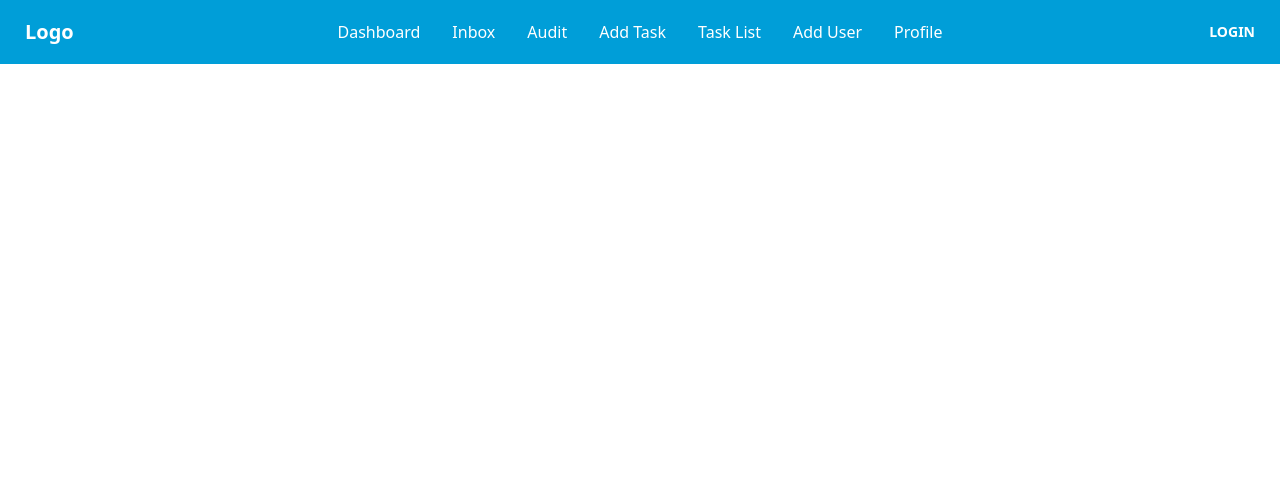
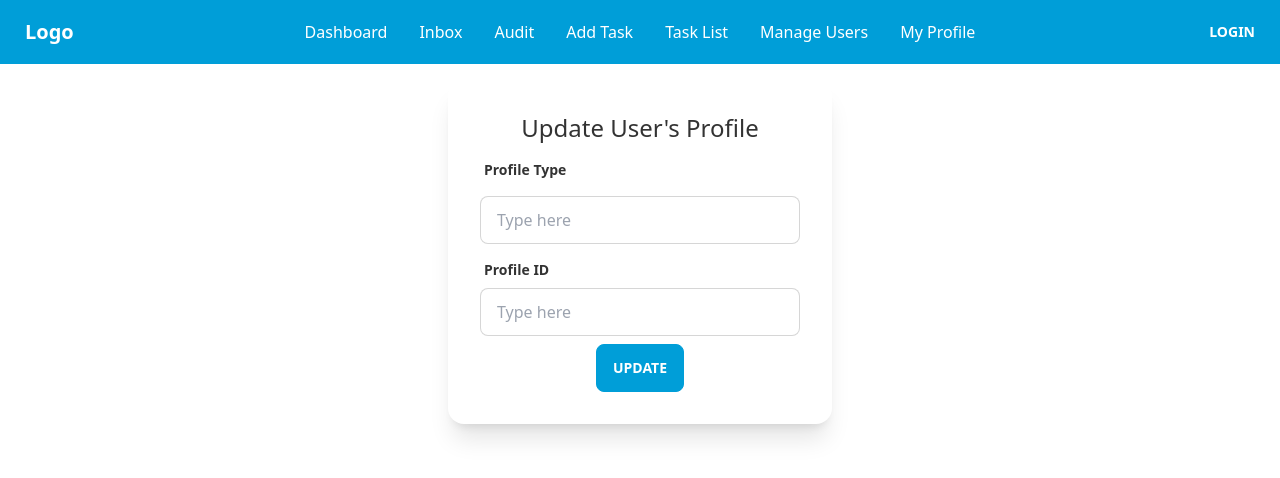
Before and after one commit to n00bNn00b/ARC-ng, a React (Create React App) app in the folder client/: page /updateuserprofile/1 in a window 1280 px wide. Shown: the top 478 px of the page. Built offline with nearby package versions, Linux system fonts and the light colour scheme; no server answers.

Commit message:
profiling update system added

```diff
--- a/client/src/App.js
+++ b/client/src/App.js
@@ -12,6 +12,9 @@ import { ToastContainer } from "react-toastify";
 import "react-toastify/dist/ReactToastify.css";
 import Profile from "./pages/Profile/Profile";
 import Inbox from "./pages/Inbox/Inbox";
+import UserManage from "./pages/UserManage/UserManage";
+import UpdateUserProfile from "./pages/UserManage/UpdateUserProfile";
+import AddNewProfile from "./pages/UserManage/AddNewProfile";
 
 function App() {
   return (
@@ -19,6 +22,7 @@ function App() {
       <Navbar />
       <Routes>
         <Route path="/" element={<Login />} />
+        <Route path="/manageuser" element={<UserManage />} />
         <Route path="/adduser" element={<Signup />} />
         <Route path="/login" element={<Login />} />
         <Route path="/dashboard" element={<Dashboard />} />
@@ -26,7 +30,9 @@ function App() {
         <Route path="/audit" element={<Audit />} />
         <Route path="/addtask" element={<Tasks />} />
         <Route path="/tasklist" element={<TaskList />} />
-        <Route path="/profile" element={<Profile />} />
+        <Route path="/updateuserprofile/:id" element={<UpdateUserProfile />} />
+        <Route path="/addprofile/" element={<AddNewProfile />} />
+        <Route path="/myprofile" element={<Profile />} />
         <Route path="/resetpassword" element={<ResetPassword />} />
       </Routes>
       <ToastContainer autoClose={3000} />
--- a/client/src/components/Login/Login.jsx
+++ b/client/src/components/Login/Login.jsx
@@ -1,4 +1,4 @@
-import React, { useState } from "react";
+import React from "react";
 import { Link, useNavigate } from "react-router-dom";
 import CardLogo from "../CardLogo/CardLogo";
 import LogoFull from "../LogoFull/LogoFull";
@@ -6,48 +6,44 @@ import axios from "axios";
 import { toast } from "react-toastify";
 
 const Login = () => {
-  const [uid, setUid] = useState();
-  const jobtitles = [
-    {
-      id: 1,
-      name: "Admin",
-    },
-    {
-      id: 2,
-      name: "Manager",
-    },
-    {
-      id: 3,
-      name: "Staff",
-    },
-  ];
+  // const jobtitles = [
+  //   {
+  //     id: 1,
+  //     name: "Admin",
+  //   },
+  //   {
+  //     id: 2,
+  //     name: "Manager",
+  //   },
+  //   {
+  //     id: 3,
+  //     name: "Staff",
+  //   },
+  // ];
   const navigate = useNavigate();
   const loginHandler = async (e) => {
     e.preventDefault();
-    const username = e.target.username.value;
+    const profileID = e.target.profileID.value;
     const password = e.target.password.value;
-    const jobtitle = e.target.jobtitle.value;
-    // console.log(email, password);
-
+    const profileType = e.target.profileType.value;
     await axios
-      .post("http://localhost:5000/userId", {
-        username,
-      })
-      .then((res) => setUid(res.data.uid))
-      .catch((err) => toast.error(err.response.data.error));
-
-    await axios
-      .post("http://localhost:5000/login", {
-        userId: uid,
-        jobtitle,
-        password,
-      })
+      .post(
+        "http://localhost:5000/login",
+        {
+          profileID,
+          profileType,
+          password,
+        },
+        {
+          "Content-Type": "application/json",
+        }
+      )
       .then((res) => {
+        console.log(res.data);
         if (res.data.error) {
           toast.error(res.data.error);
         } else {
           toast.success(res.data.message);
-          console.log(uid);
           navigate("/dashboard");
         }
       })
@@ -73,7 +69,7 @@ const Login = () => {
               Welcome back! Please enter your details.
             </p>
             <form onSubmit={loginHandler}>
-              <select
+              {/* <select
                 defaultValue="Select Job Title"
                 className="select select-bordered w-full max-w-xs"
                 name="jobtitle"
@@ -84,13 +80,23 @@ const Login = () => {
                     {jobtitle.name}
                   </option>
                 ))}
-              </select>
+              </select> */}
               <label className="label">
-                <span className="label-text font-bold">Uername</span>
+                <span className="label-text font-bold">Profile Type</span>
               </label>
               <input
                 type="text"
-                name="username"
+                name="profileType"
+                placeholder="username"
+                className="input input-bordered w-full max-w-xs"
+                required
+              />
+              <label className="label">
+                <span className="label-text font-bold">Profile ID</span>
+              </label>
+              <input
+                type="text"
+                name="profileID"
                 placeholder="Enter your username"
                 className="input input-bordered w-full max-w-xs"
                 required
--- a/client/src/components/Navbar/Navbar.jsx
+++ b/client/src/components/Navbar/Navbar.jsx
@@ -78,22 +78,22 @@ const Navbar = () => {
             </li>
             <li>
               <NavLink
-                to="/adduser"
+                to="/manageuser"
                 className={({ isActive }) =>
                   isActive ? "bg-warning focused" : ""
                 }
               >
-                Add User
+                Manage Users
               </NavLink>
             </li>
             <li>
               <NavLink
-                to="/profile"
+                to="/myprofile"
                 className={({ isActive }) =>
                   isActive ? "bg-warning focused" : ""
                 }
               >
-                Profile
+                My Profile
               </NavLink>
             </li>
           </ul>
@@ -159,22 +159,22 @@ const Navbar = () => {
           </li>
           <li>
             <NavLink
-              to="/adduser"
+              to="/manageuser"
               className={({ isActive }) =>
                 isActive ? "bg-warning focused" : ""
               }
             >
-              Add User
+              Manage Users
             </NavLink>
           </li>
           <li>
             <NavLink
-              to="/profile"
+              to="/myprofile"
               className={({ isActive }) =>
                 isActive ? "bg-warning focused" : ""
               }
             >
-              Profile
+              My Profile
             </NavLink>
           </li>
         </ul>
--- a/client/src/pages/Tasks/TaskList.jsx
+++ b/client/src/pages/Tasks/TaskList.jsx
@@ -9,13 +9,17 @@ const TaskList = () => {
   const [tasks, setTasks] = useState([]);
   useEffect(() => {
     const url = "http://localhost:5000/tasks";
-    axios.get(url).then((res) => setTasks(res.data));
+    axios.get(url).then((res) => {
+      setTasks(res.data);
+      console.log(res.data);
+    });
   }, []);
 
   const deleteHandler = (id) => {
+    console.log(id);
     axios.delete(`http://localhost:5000/task/${id}`).then((res) => {
       if (res.status === 200) {
-        const newTasks = tasks.filter((task) => task._id !== id);
+        const newTasks = tasks.filter((task) => task._id);
         setTasks([...newTasks]);
         toast.success(res.data.message);
       } else {
--- /dev/null
+++ b/client/src/pages/UserManage/AddNewProfile.jsx
@@ -0,0 +1,11 @@
+import React from "react";
+
+const AddNewProfile = () => {
+  return (
+    <div className="my-20">
+      <h2>Add New Profile</h2>
+    </div>
+  );
+};
+
+export default AddNewProfile;
--- /dev/null
+++ b/client/src/pages/UserManage/UpdateUserProfile.jsx
@@ -0,0 +1,57 @@
+import axios from "axios";
+import React, { useEffect, useState } from "react";
+import { useParams } from "react-router-dom";
+
+const UpdateUserProfile = () => {
+  const [profileType, setProfileType] = useState("");
+  const [profileID, setProfileID] = useState("");
+  const _id = useParams();
+  const id = _id.id;
+
+  useEffect(() => {
+    axios
+      .get(`http://localhost:5000/updateuserprofile/${id}`)
+      .then((res) => {
+        setProfileType(res.data.profileType);
+        setProfileID(res.data.profileID);
+      })
+      .catch((err) => console.log(err));
+  }, [id]);
+  return (
+    <div className="my-20">
+      <div className="card flex mx-auto w-96 bg-base-100 shadow-xl">
+        <div className="card-body">
+          <h2 className="text-center text-2xl">Update User's Profile</h2>
+          <div className="form-control w-full max-w-xs">
+            <label className="label">
+              <span className="label-text font-bold">Profile Type</span>
+            </label>
+            <input
+              type="text"
+              defaultValue={profileType}
+              onChange={(e) => setProfileType(e.target.value)}
+              placeholder="Type here"
+              className="input input-bordered w-full max-w-xs my-2"
+            />
+            <label className="label">
+              <span className="label-text font-bold">Profile ID</span>
+            </label>
+
+            <input
+              type="text"
+              defaultValue={profileID}
+              onChange={(e) => setProfileID(e.target.value)}
+              placeholder="Type here"
+              className="input input-bordered w-full max-w-xs"
+            />
+          </div>
+          <div className="card-actions flex mx-auto">
+            <button className="btn btn-primary text-white">Update</button>
+          </div>
+        </div>
+      </div>
+    </div>
+  );
+};
+
+export default UpdateUserProfile;
--- /dev/null
+++ b/client/src/pages/UserManage/UserList.jsx
@@ -0,0 +1,60 @@
+import axios from "axios";
+import React, { useEffect, useState } from "react";
+import { Link } from "react-router-dom";
+
+const UserList = () => {
+  const [users, setUsers] = useState([]);
+  const url = "http://localhost:5000/userProfiles";
+  useEffect(() => {
+    axios
+      .get(url)
+      .then((res) => setUsers(res.data))
+      .catch((err) => console.log(err));
+  }, []);
+  console.log(users);
+  return (
+    <div className="card  mx-auto my-10 mb-20 bg-base-100 shadow-2xl">
+      <div className="overflow-x-auto overflow-y-auto mx-2">
+        <table className="table z-0 w-full">
+          {/* head */}
+          <thead>
+            <tr>
+              <th>SL</th>
+              <th>Profile Type</th>
+              <th>Profile ID</th>
+              <th>Action</th>
+            </tr>
+          </thead>
+          <tbody>
+            {/* row  */}
+
+            {users.map((user, index) => (
+              <tr key={user._id} className="hover hover:text-primary">
+                <td>{index + 1}</td>
+                <td>{user.profileType}</td>
+                <td>{user.profileID}</td>
+                <td className="flex space-x-2">
+                  <Link
+                    to={`/updateuserprofile/${user._id}`}
+                    className="btn btn-warning text-white btn-sm"
+                    aria-label="Update Profile"
+                  >
+                    Update Profile
+                  </Link>
+                  <Link
+                    to="/addprofile"
+                    className="btn btn-primary text-white btn-sm"
+                  >
+                    Add New Profile
+                  </Link>
+                </td>
+              </tr>
+            ))}
+          </tbody>
+        </table>
+      </div>
+    </div>
+  );
+};
+
+export default UserList;
--- /dev/null
+++ b/client/src/pages/UserManage/UserManage.jsx
@@ -0,0 +1,19 @@
+import React from "react";
+import { Link } from "react-router-dom";
+import UserList from "./UserList";
+
+const UserManage = () => {
+  return (
+    <div className="my-20">
+      <Link
+        to="/adduser"
+        className="btn btn-primary flex mx-auto text-white w-48"
+      >
+        Add New User
+      </Link>
+      <UserList />
+    </div>
+  );
+};
+
+export default UserManage;
```
Also changed, not shown: client/src/components/Signup/Signup.jsx (+17 -10 lines), 1 other file (tests, documents, lock files or other folders).
